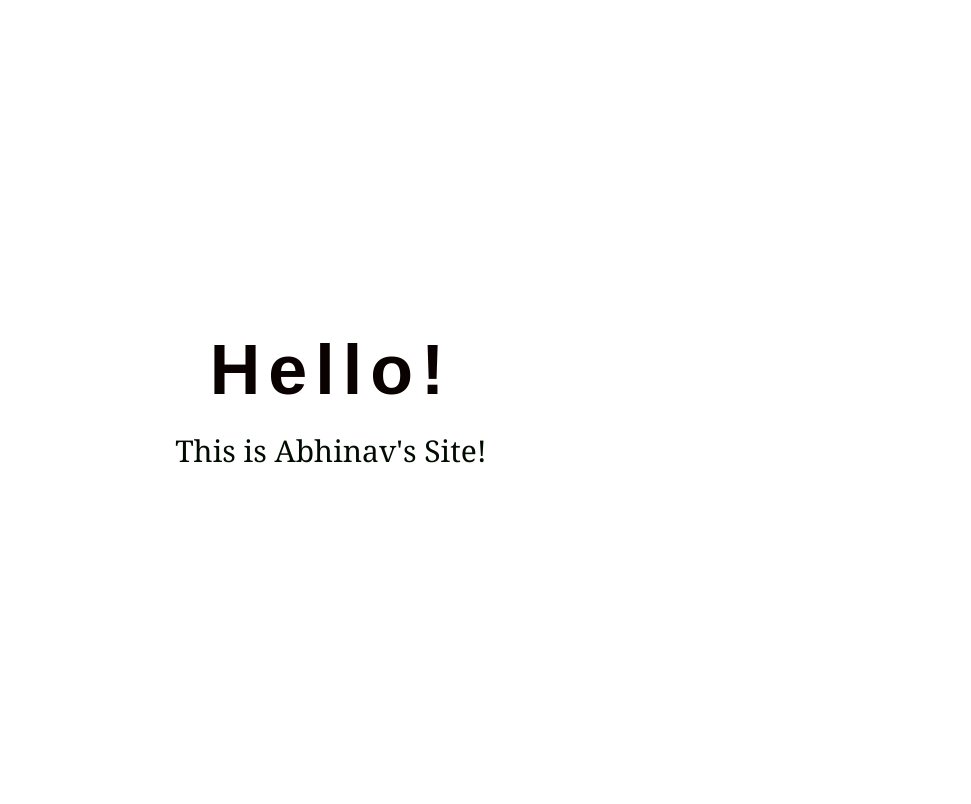
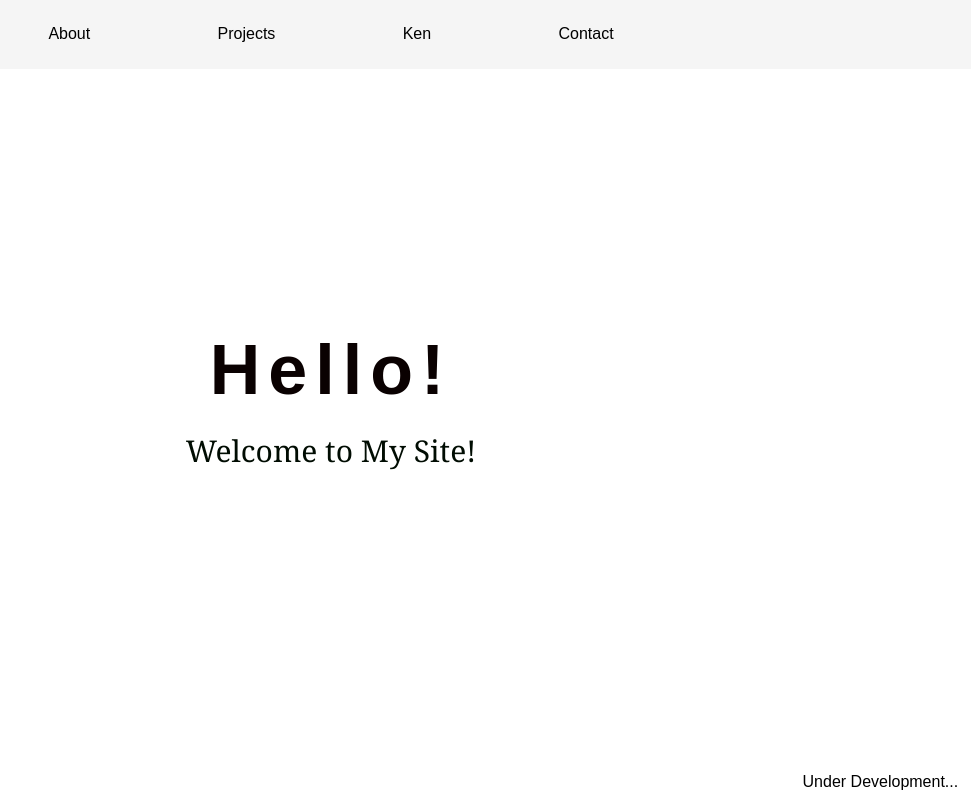
Before and after one commit to AbhinavBajimaya/Website, a plain HTML site: page index.html in a window 1280 px wide. Shown: the whole page, without its empty margins (309-1280 px from the left). Drawn offline with Linux system fonts and the light colour scheme.

Commit message:
basic design

```diff
--- /dev/null
+++ b/css/animation.css
@@ -0,0 +1,60 @@
+
+* {
+padding: 0;
+margin: 0;
+font-family: sans-serif;
+}
+
+body {
+/* background: rgb(245, 245, 245); */
+/* background-image: url('../images/nepalbgnd.jpg'); */
+background-size: cover;
+}
+
+.container {
+/* background-image: url(images/nepalbgnd.jpg); */
+text-align: center;
+position: absolute;
+top: 50%;
+left: 50%;
+transform: translate(-50%, -50%);
+width: 100%;
+}
+
+.container span {
+display: block;
+}
+
+.text1 {
+color: rgb(10, 1, 1);
+font-size: 70px;
+font-weight: 700;
+letter-spacing: 8px;
+margin-bottom: 20px;
+background: rgb(255, 255, 255);
+position: relative;
+animation: text 4s 1;
+}
+
+.text2 {
+font-size: 30px;
+color: rgb(0, 12, 2);
+font-family: Georgia, serif;
+}
+
+@keyframes text {
+0% {
+color: black;
+margin-bottom: -40px;
+}
+
+30% {
+letter-spacing: 25px;
+margin-bottom: -40px;
+}
+
+85% {
+letter-spacing: px;
+margin-bottom: -40px;
+}
+}
--- /dev/null
+++ b/css/footer.css
@@ -0,0 +1,13 @@
+#footer {
+    position: absolute;
+    bottom: 0;
+    width: 100%;
+    height: 5%;
+    /* Height of the footer */
+    background: rgb(255, 255, 255);
+    text-align: right;
+}
+
+#footer-text{
+    padding: 1%;
+}
--- /dev/null
+++ b/css/navbar.css
@@ -0,0 +1,14 @@
+li{
+    display: inline;
+    padding: 5%;
+}
+
+ul{
+    /* background-color: rgb(100, 136, 124); */
+    list-style-type: georgian;
+        margin: 0;
+        padding: 2%;
+        overflow: hidden;
+        background-color: rgb(245, 245, 245);
+        text-align: center;
+}
--- a/index.html
+++ b/index.html
@@ -4,73 +4,33 @@
 	<meta charset="UTF-8">
 	<meta http-equiv="X-UA-Compatible" content="IE=edge">
 	<meta name="viewport" content="width=device-width, initial-scale=1.0">
-	<title>Abhinav</title>
-	<style>
-		* {
-			padding: 0;
-			margin: 0;
-			font-family: sans-serif;
-		}
+	<link rel="stylesheet" type="text/css" href="css/footer.css" media="screen" />
+	<link rel="stylesheet" type="text/css" href="css/animation.css" media="screen" />
+	<link rel="stylesheet" type="text/css" href="css/navbar.css" media="screen" />
 
-		body {
-			background: rgb(255, 255, 255);
-		}
+	<title>Abhinav Man Bajimaya</title>
 
-		.container {
-			text-align: center;
-			position: absolute;
-			top: 50%;
-			left: 50%;
-			transform: translate(-50%, -50%);
-			width: 100%;
-		}
-
-		.container span {
-			display: block;
-		}
-
-		.text1 {
-			color: rgb(10, 1, 1);
-			font-size: 70px;
-			font-weight: 700;
-			letter-spacing: 8px;
-			margin-bottom: 20px;
-			background: rgb(255, 255, 255);
-			position: relative;
-			animation: text 3s 1;
-		}
-
-		.text2 {
-			font-size: 30px;
-			color: rgb(0, 12, 2);
-			font-family: Georgia, serif;
-		}
-
-		@keyframes text {
-			0% {
-				color: black;
-				margin-bottom: -40px;
-			}
-
-			30% {
-				letter-spacing: 25px;
-				margin-bottom: -40px;
-			}
-
-			85% {
-				letter-spacing: px;
-				margin-bottom: -40px;
-			}
-		}
-	</style>
 </head>
 <body>
-	<div class="container">
+	<nav>
+		<ul>
+			<li>About</li>
+			<li>Projects</li>
+			<li>Ken</li>
+			<li>Contact</li>
+		</ul>
+	</nav>
+
+	<div class="container" >
 		<div class="row">
 			<span class="text1">Hello!</span>
-			<span class="text2">This is Abhinav's Site!</span>
+			<span class="text2">Welcome to My Site!</span>
+
 
 		</div>
 	</div>
+	<footer id="footer">
+		<p id="footer-text">Under Development...</p>
+	</footer>
 </body>
 </html>
```
Also changed, not shown: about.html (added), contact.html (added), images/nepalbgnd.jpg (added), projects.html (added).
